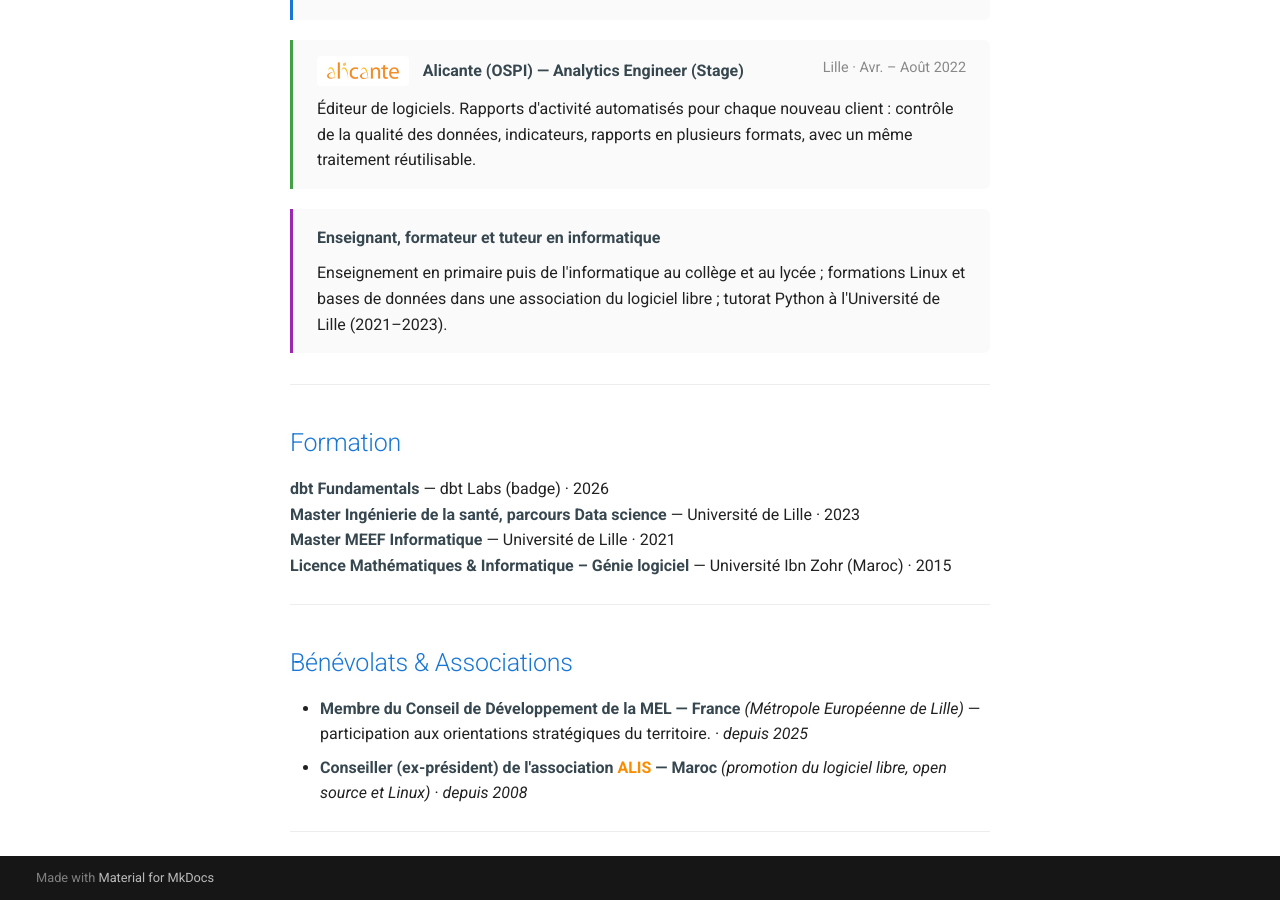
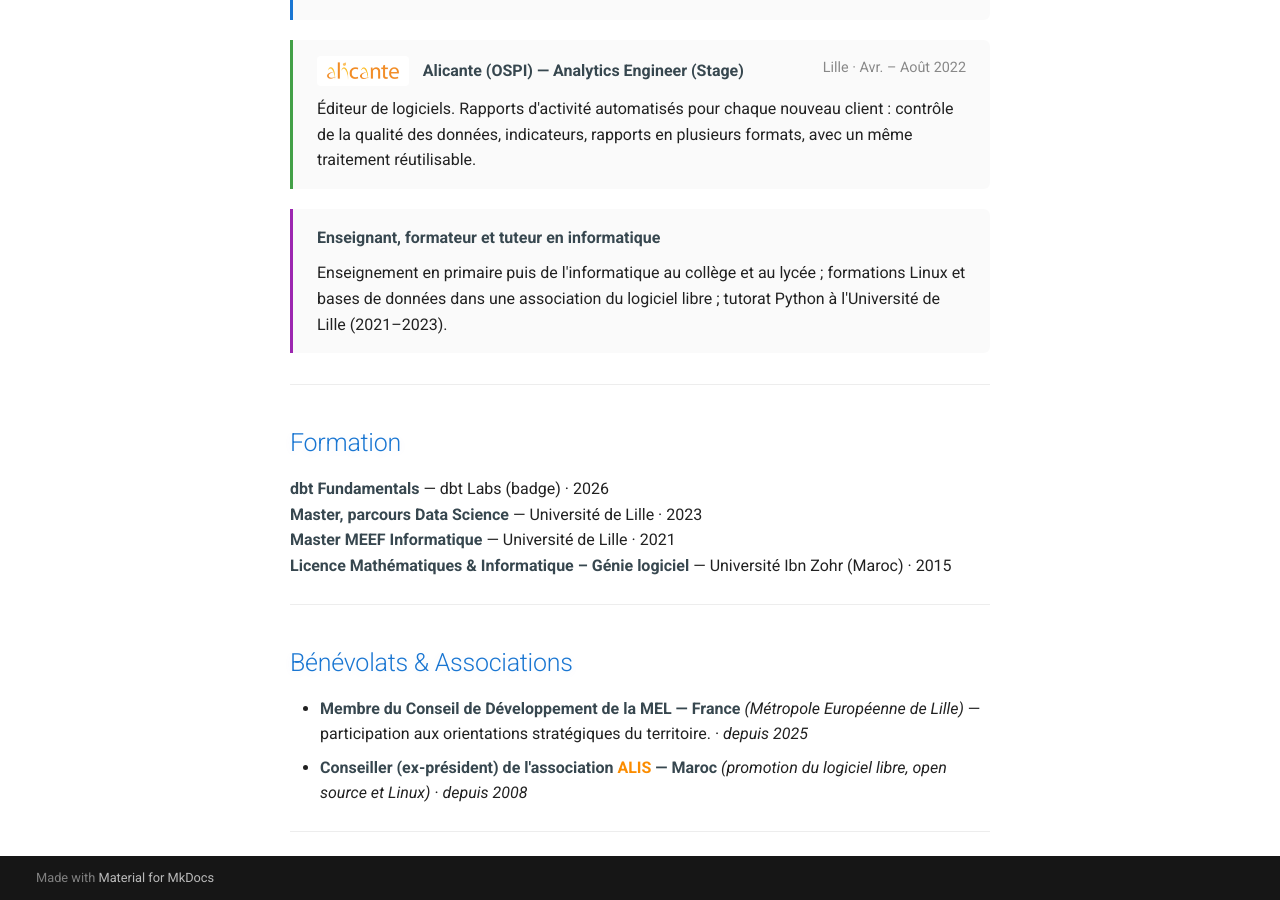
Before and after one commit to y-ikli/y-ikli.github.io, an MkDocs documentation site: the page built from docs/index.md, in a window 1280 px wide and 900 px high, scrolled down 2089 px. Built offline with MkDocs 1.6.1 and Material for MkDocs 9.7.7, drawn with Linux system fonts in a browser that asks for light colours.

Commit message:
update home page

```diff
--- a/docs/index.md
+++ b/docs/index.md
@@ -151,7 +151,7 @@ Ancien enseignant, je sais rendre un sujet technique clair pour les équipes mé
 ## Formation
 
 **dbt Fundamentals** — dbt Labs (badge) · 2026
-**Master Ingénierie de la santé, parcours Data science** — Université de Lille · 2023
+**Master, parcours Data Science** — Université de Lille · 2023
 **Master MEEF Informatique** — Université de Lille · 2021
 **Licence Mathématiques & Informatique – Génie logiciel** — Université Ibn Zohr (Maroc) · 2015
 
```
Also changed, not shown: docs/projets/trafic_aerien.md (+1 -1 lines).
